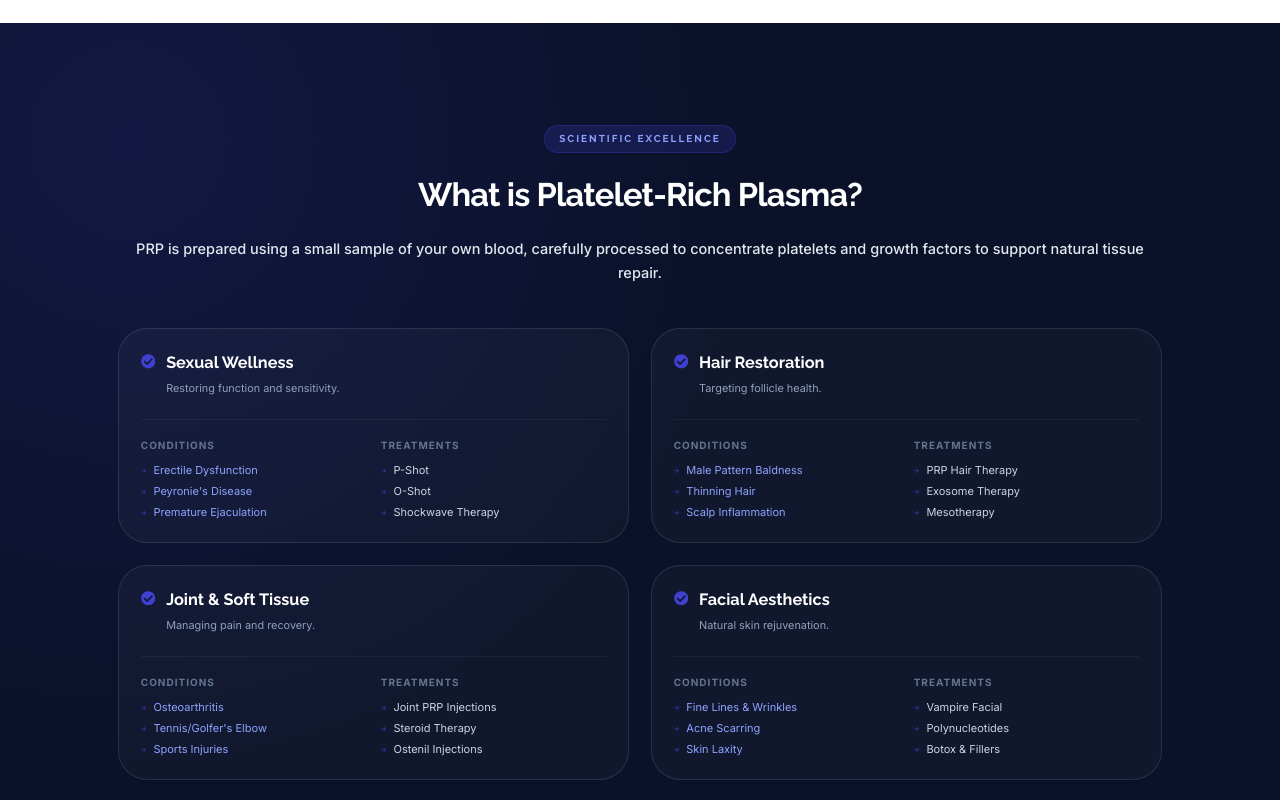
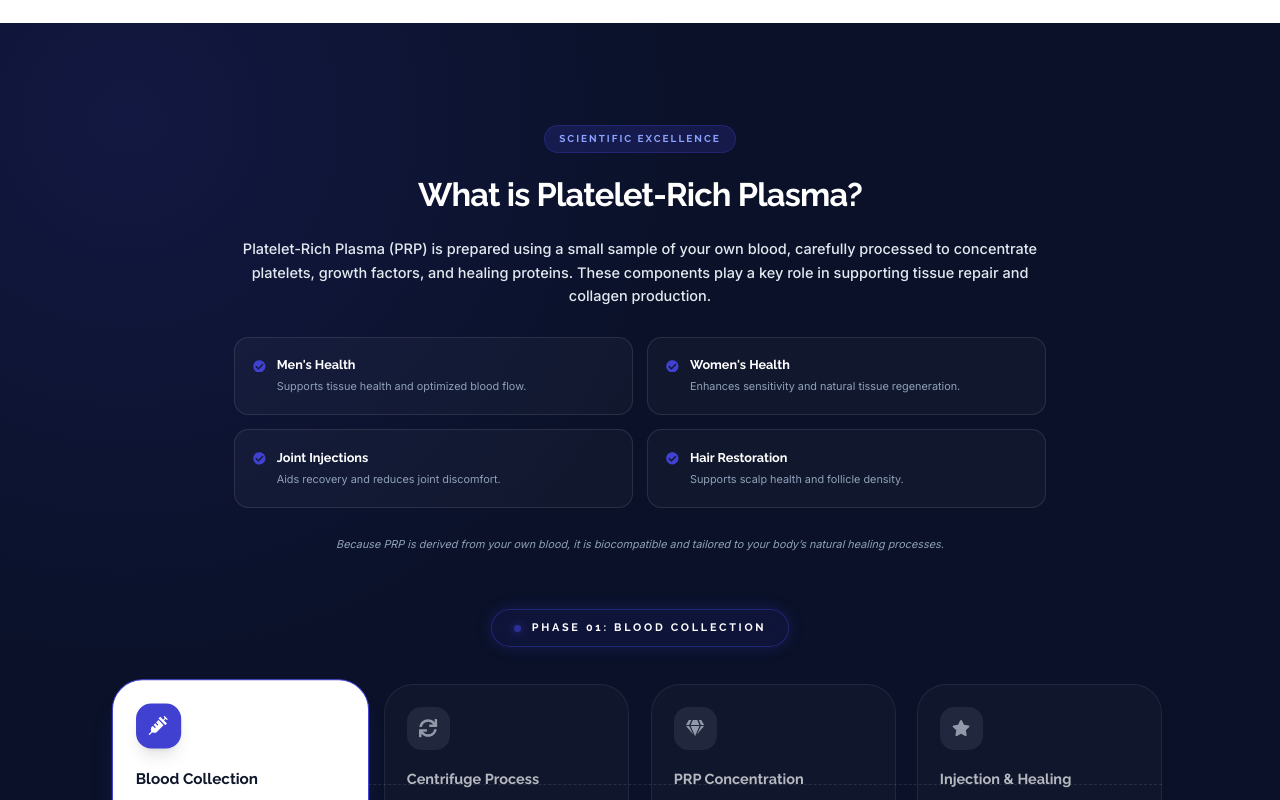
Before and after one commit to binithekid/Healing-PRP-Clinics-Preview, a Next.js app: page / in a window 1280 px wide. Shown: the part 1640-2440 px from the top of the page. Built offline with nearby package versions, Linux system fonts and the light colour scheme.

Commit message:
Update PRPExplanationSection.tsx

```diff
--- a/src/components/PRPExplanationSection.tsx
+++ b/src/components/PRPExplanationSection.tsx
@@ -7,10 +7,12 @@ import { usePathname } from "next/navigation";
 import { FaSyringe, FaSync, FaGem, FaStar, FaCheckCircle, FaArrowRight } from "react-icons/fa";
 
 export default function PRPExplanationSection() {
-  const [activeStep, setActiveStep] = useState(0);
+  // DYNAMIC ROUTING LOGIC
   const pathname = usePathname();
   const isBirmingham = pathname?.startsWith("/birmingham");
   const prefix = isBirmingham ? "/birmingham" : "";
+
+  const [activeStep, setActiveStep] = useState(0);
 
   const containerVariants: Variants = {
     hidden: { opacity: 0 },
@@ -36,63 +38,12 @@ export default function PRPExplanationSection() {
     { number: 4, icon: FaStar, title: "Injection & Healing", description: "PRP is injected into the target area to stimulate natural repair and regeneration." },
   ];
 
+  // REORDERED & RENAMED APPLICATION CARDS
   const applications = [
-    {
-      title: "Sexual Wellness",
-      desc: "Restoring function and sensitivity.",
-      conditions: [
-        { name: "Erectile Dysfunction", href: `${prefix}/erectile-dysfunction` },
-        { name: "Peyronie's Disease", href: `${prefix}/peyronies-disease` },
-        { name: "Premature Ejaculation", href: `${prefix}/premature-ejaculation` },
-      ],
-      treatments: [
-        { name: "P-Shot", href: `${prefix}/p-shot` },
-        { name: "O-Shot", href: `${prefix}/o-shot` },
-        { name: "Shockwave Therapy", href: `${prefix}/shockwave-therapy-erectile-dysfunction` }
-      ]
-    },
-    {
-      title: "Hair Restoration",
-      desc: "Targeting follicle health.",
-      conditions: [
-        { name: "Male Pattern Baldness", href: `${prefix}/hair-restoration` },
-        { name: "Thinning Hair", href: `${prefix}/hair-restoration` },
-        { name: "Scalp Inflammation", href: `${prefix}/hair-restoration` }
-      ],
-      treatments: [
-        { name: "PRP Hair Therapy", href: `${prefix}/hair-restoration` },
-        { name: "Exosome Therapy", href: `${prefix}/hair-restoration` },
-        { name: "Mesotherapy", href: `${prefix}/hair-restoration` }
-      ]
-    },
-    {
-      title: "Joint & Soft Tissue",
-      desc: "Managing pain and recovery.",
-      conditions: [
-        { name: "Osteoarthritis", href: `${prefix}/joint-injections` },
-        { name: "Tennis/Golfer's Elbow", href: `${prefix}/joint-injections` },
-        { name: "Sports Injuries", href: `${prefix}/joint-injections` }
-      ],
-      treatments: [
-        { name: "Joint PRP Injections", href: `${prefix}/joint-injections` },
-        { name: "Steroid Therapy", href: `${prefix}/joint-injections` },
-        { name: "Ostenil Injections", href: `${prefix}/joint-injections` }
-      ]
-    },
-    {
-      title: "Facial Aesthetics",
-      desc: "Natural skin rejuvenation.",
-      conditions: [
-        { name: "Fine Lines & Wrinkles", href: `${prefix}/facial-aesthetics` },
-        { name: "Acne Scarring", href: `${prefix}/facial-aesthetics` },
-        { name: "Skin Laxity", href: `${prefix}/facial-aesthetics` }
-      ],
-      treatments: [
-        { name: "Vampire Facial", href: `${prefix}/facial-aesthetics` },
-        { name: "Polynucleotides", href: `${prefix}/polynucleotides` },
-        { name: "Botox & Fillers", href: `${prefix}/facial-aesthetics` }
-      ]
-    },
+    { title: "Men's Health", desc: "Supports tissue health and optimized blood flow.", href: `${prefix}/erectile-dysfunction` },
+    { title: "Women's Health", desc: "Enhances sensitivity and natural tissue regeneration.", href: `${prefix}/o-shot` },
+    { title: "Joint Injections", desc: "Aids recovery and reduces joint discomfort.", href: `${prefix}/joint-injections` },
+    { title: "Hair Restoration", desc: "Supports scalp health and follicle density.", href: `${prefix}/hair-restoration` },
   ];
 
   return (
@@ -103,7 +54,7 @@ export default function PRPExplanationSection() {
     >
       <div className="relative z-10 max-w-7xl mx-auto px-4 sm:px-6 lg:px-8">
         <motion.div
-          className="text-center mb-16"
+          className="text-center mb-12"
           initial="hidden"
           whileInView="visible"
           viewport={{ once: true, amount: 0.2 }}
@@ -123,62 +74,48 @@ export default function PRPExplanationSection() {
             What is Platelet-Rich Plasma?
           </motion.h2>
 
-          <div className="max-w-6xl mx-auto">
+          <div className="max-w-4xl mx-auto space-y-8">
             <motion.p
-              className="text-base text-slate-200 leading-relaxed font-medium font-inter mb-12"
+              className="text-base text-slate-200 leading-relaxed font-medium font-inter"
               variants={itemVariants}
             >
-              PRP is prepared using a small sample of your own blood, carefully processed to concentrate platelets and growth factors to support natural tissue repair.
+              Platelet-Rich Plasma (PRP) is prepared using a small sample of your own blood,
+              carefully processed to concentrate platelets, growth factors, and healing proteins.
+              These components play a key role in supporting tissue repair and collagen production.
             </motion.p>
 
+            {/* INTERACTIVE APPLICATION CARDS */}
             <motion.div
-              className="grid grid-cols-1 lg:grid-cols-2 gap-6 text-left"
+              className="grid grid-cols-1 md:grid-cols-2 gap-4 text-left"
               variants={itemVariants}
             >
               {applications.map((app, i) => (
-                <div key={i} className="flex flex-col p-6 bg-white/[0.03] rounded-[2rem] border border-white/10 hover:border-[#4041d1]/40 transition-all duration-300">
-                  <div className="flex items-start gap-3 mb-6">
-                    <FaCheckCircle className="text-[#4041d1] mt-1 shrink-0 w-4 h-4" />
-                    <div>
-                      <span className="text-white font-bold block text-lg font-raleway">{app.title}</span>
-                      <span className="text-slate-400 text-xs font-inter">{app.desc}</span>
-                    </div>
-                  </div>
-
-                  <div className="grid grid-cols-2 gap-4 border-t border-white/5 pt-5">
-                    {/* COLUMN 1: CONDITIONS */}
-                    <div>
-                      <p className="text-[10px] uppercase tracking-widest text-slate-500 font-bold mb-3">Conditions</p>
-                      <div className="space-y-2">
-                        {app.conditions.map((c, idx) => (
-                          <Link key={idx} href={c.href} className="text-[11px] text-[#8ea3ff] hover:text-white flex items-center gap-2 group/link transition-colors leading-tight">
-                            <FaArrowRight className="w-1.5 h-1.5 text-[#4041d1]/60 group-hover/link:translate-x-1 transition-transform" />
-                            {c.name}
-                          </Link>
-                        ))}
+                <Link href={app.href} key={i}>
+                  <div className="group flex items-center justify-between p-5 bg-white/[0.03] rounded-2xl border border-white/10 hover:border-[#4041d1]/60 hover:bg-[#4041d1]/10 hover:shadow-[0_0_20px_rgba(64,65,209,0.15)] transition-all duration-300 cursor-pointer overflow-hidden h-full">
+                    <div className="flex items-start gap-3">
+                      <FaCheckCircle className="text-[#4041d1] mt-1 shrink-0 w-3.5 h-3.5" />
+                      <div>
+                        <span className="text-white font-bold block text-sm font-raleway group-hover:text-[#8ea3ff] transition-colors">{app.title}</span>
+                        <span className="text-slate-400 text-xs font-inter">{app.desc}</span>
                       </div>
                     </div>
-
-                    {/* COLUMN 2: TREATMENTS */}
-                    <div>
-                      <p className="text-[10px] uppercase tracking-widest text-slate-500 font-bold mb-3">Treatments</p>
-                      <div className="space-y-2">
-                        {app.treatments.map((t, idx) => (
-                          <Link key={idx} href={t.href} className="text-[11px] text-slate-300 hover:text-white flex items-center gap-2 group/link transition-colors leading-tight">
-                            <FaArrowRight className="w-1.5 h-1.5 text-[#4041d1]/60 group-hover/link:translate-x-1 transition-transform" />
-                            {t.name}
-                          </Link>
-                        ))}
-                      </div>
-                    </div>
+                    {/* Sliding Arrow for Interaction Cue */}
+                    <FaArrowRight className="text-[#8ea3ff] w-4 h-4 opacity-0 -translate-x-4 group-hover:opacity-100 group-hover:translate-x-0 transition-all duration-300 shrink-0 ml-4" />
                   </div>
-                </div>
+                </Link>
               ))}
             </motion.div>
+
+            <motion.p
+              className="text-xs text-slate-400 italic font-inter"
+              variants={itemVariants}
+            >
+              Because PRP is derived from your own blood, it is biocompatible and tailored to your body’s natural healing processes.
+            </motion.p>
           </div>
         </motion.div>
 
-        {/* Process Steps Section (Kept for the visual flow) */}
+        {/* Process Steps */}
         <div className="max-w-6xl mx-auto mt-16 relative">
           <div className="text-center mb-10">
             <AnimatePresence mode="wait">
```
